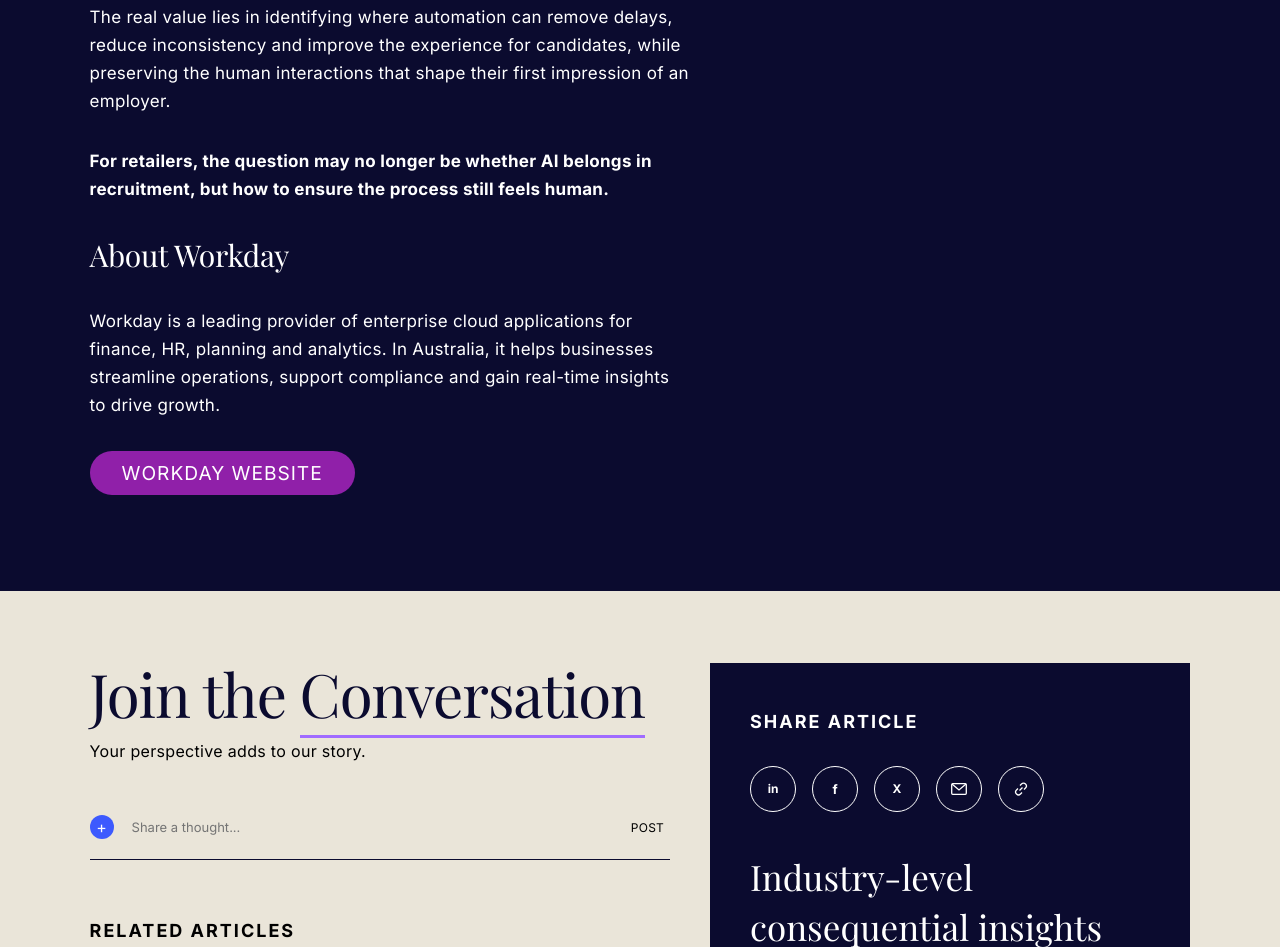
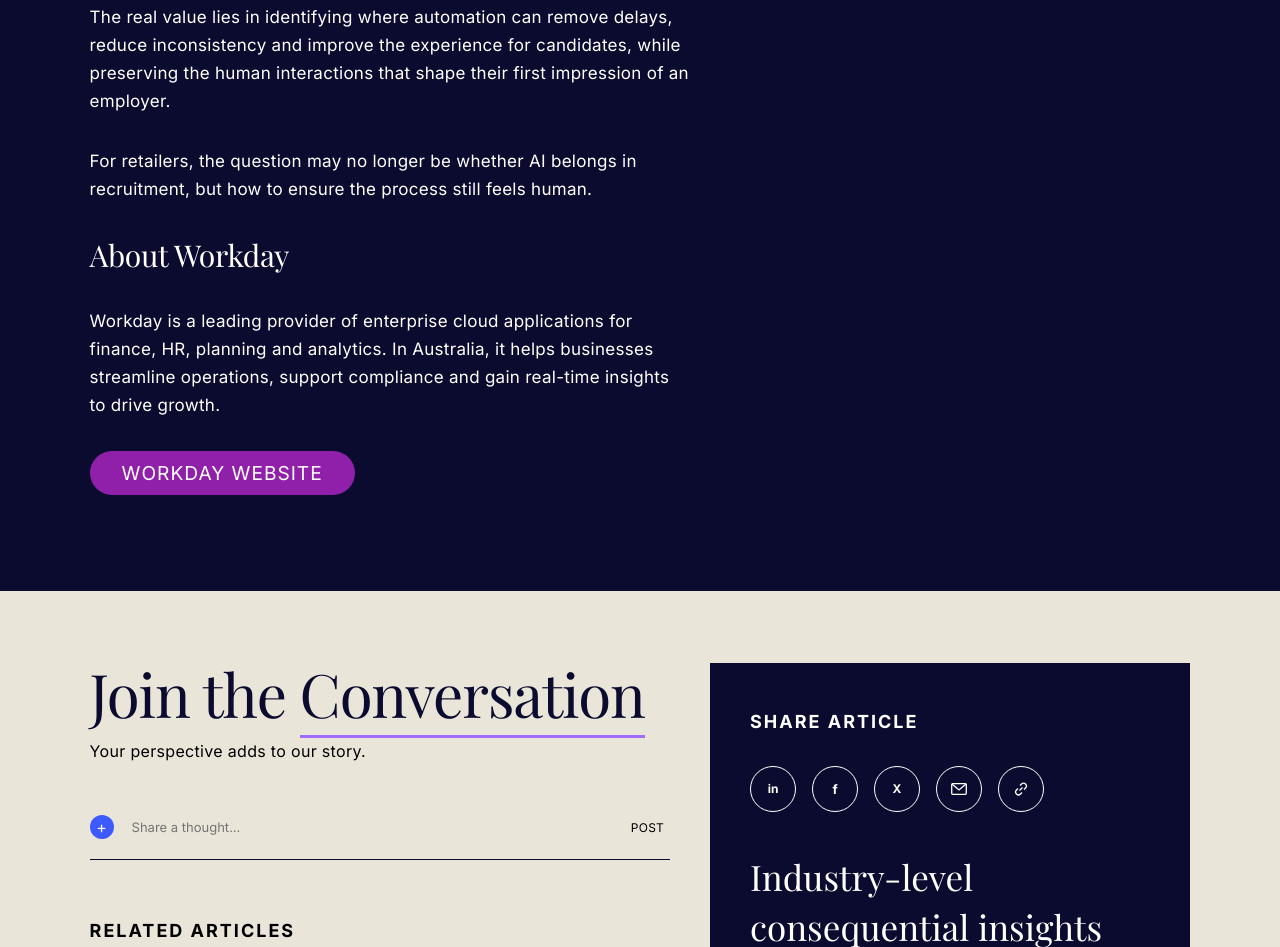
Before and after one commit to jemoares/wingstop-article-mockup, a plain HTML site: page index.html in a window 1280 px wide. Shown: the part 8997-9944 px from the top of the page. Drawn offline with nearby package versions, Linux system fonts and the light colour scheme; a web font is replaced by a local one.

Commit message:
Remove strong tag from recruitment AI statement

```diff
--- a/index.html
+++ b/index.html
@@ -158,7 +158,7 @@ a{color:#B58CFF}a:hover{color:#D4BCFF}
         </blockquote>
         <p>Yet Wingstop’s experience suggests the opportunity is more nuanced than simply replacing manual recruitment with AI.</p>
         <p>The real value lies in identifying where automation can remove delays, reduce inconsistency and improve the experience for candidates, while preserving the human interactions that shape their first impression of an employer.</p>
-        <p><strong>For retailers, the question may no longer be whether AI belongs in recruitment, but how to ensure the process still feels human.</strong></p>
+        <p>For retailers, the question may no longer be whether AI belongs in recruitment, but how to ensure the process still feels human.</p>
 
         <h2>About Workday</h2>
         <p>Workday is a leading provider of enterprise cloud applications for finance, HR, planning and analytics. In Australia, it helps businesses streamline operations, support compliance and gain real-time insights to drive growth.</p>
```
